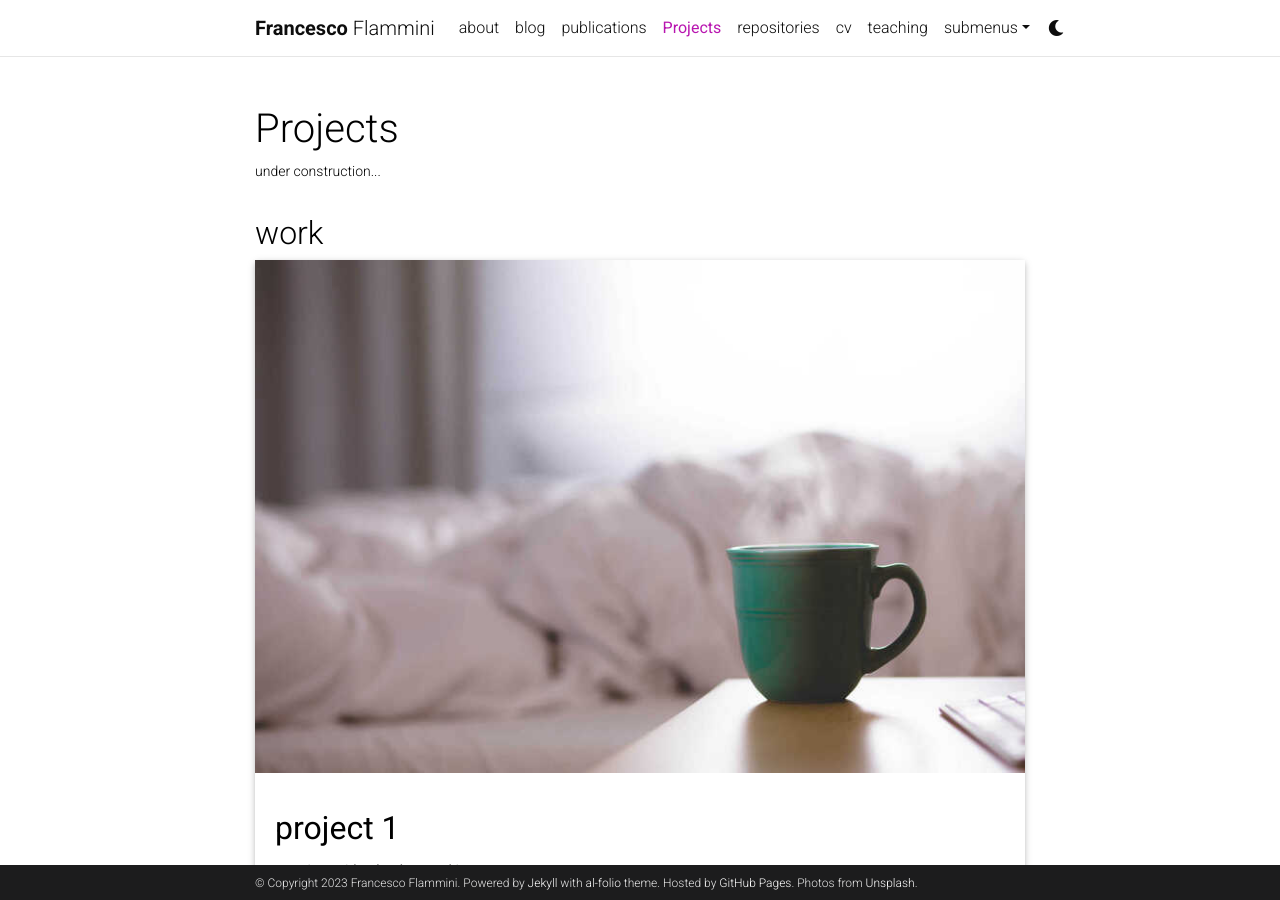
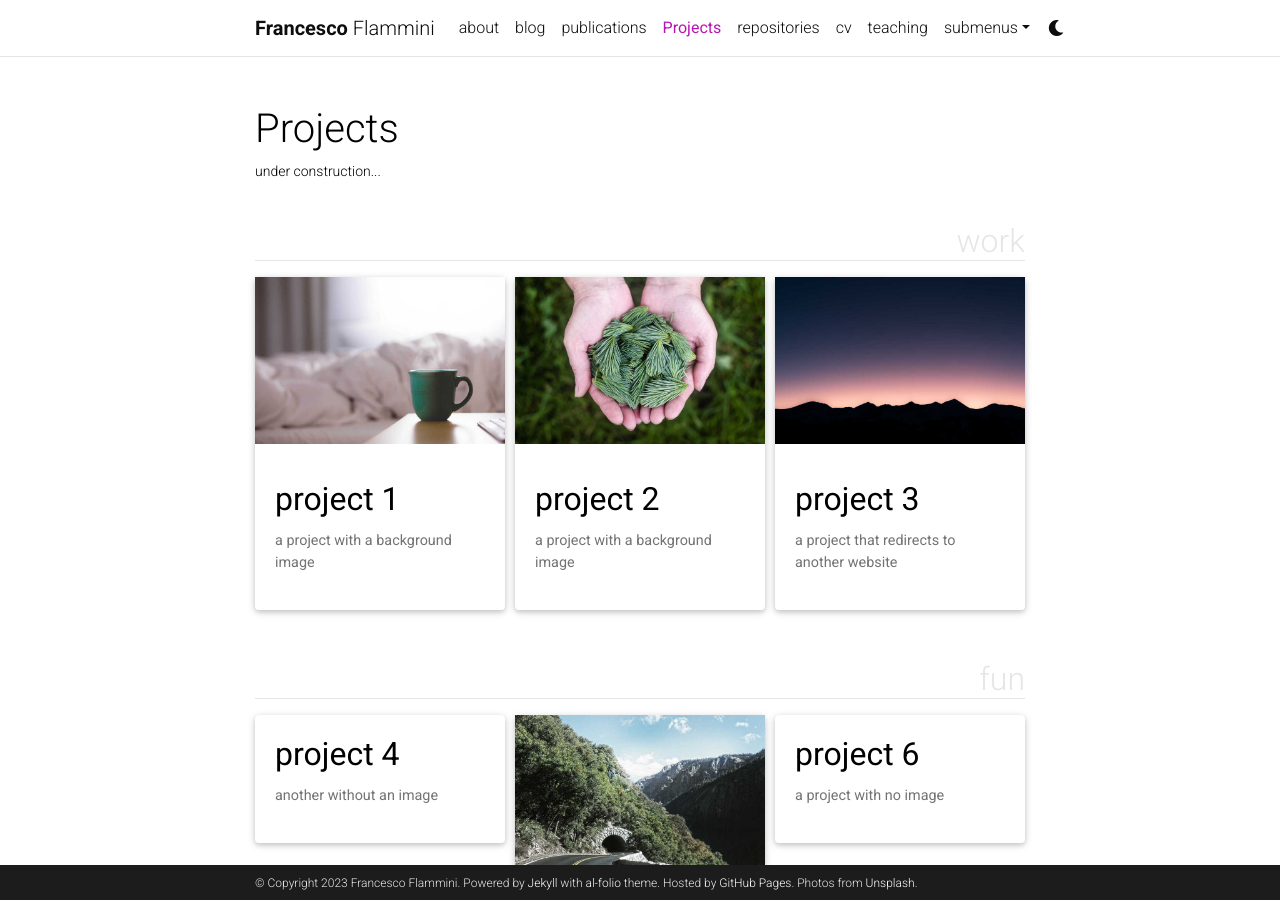
Before and after one commit to flamminifra/flamminifra.github.io, a Jekyll site: the page built from _pages/projects.md, in a window 1280 px wide and 900 px high. Built offline with Jekyll 4.4.1, drawn with Linux system fonts in a browser that asks for light colours; full-size pictures stand in for the smaller copies a plugin makes; comment, search, counter and statistics services are not loaded; a style sheet for code colours, icons or effects is not loaded.

Commit message:
Update projects.md

```diff
--- a/_pages/projects.md
+++ b/_pages/projects.md
@@ -10,7 +10,7 @@ horizontal: false
 ---
 
 <!-- pages/projects.md -->
-<div class="pprojects">
+<div class="projects">
 {%- if site.enable_project_categories and page.display_categories %}
   <!-- Display categorized projects -->
   {%- for category in page.display_categories %}
```
